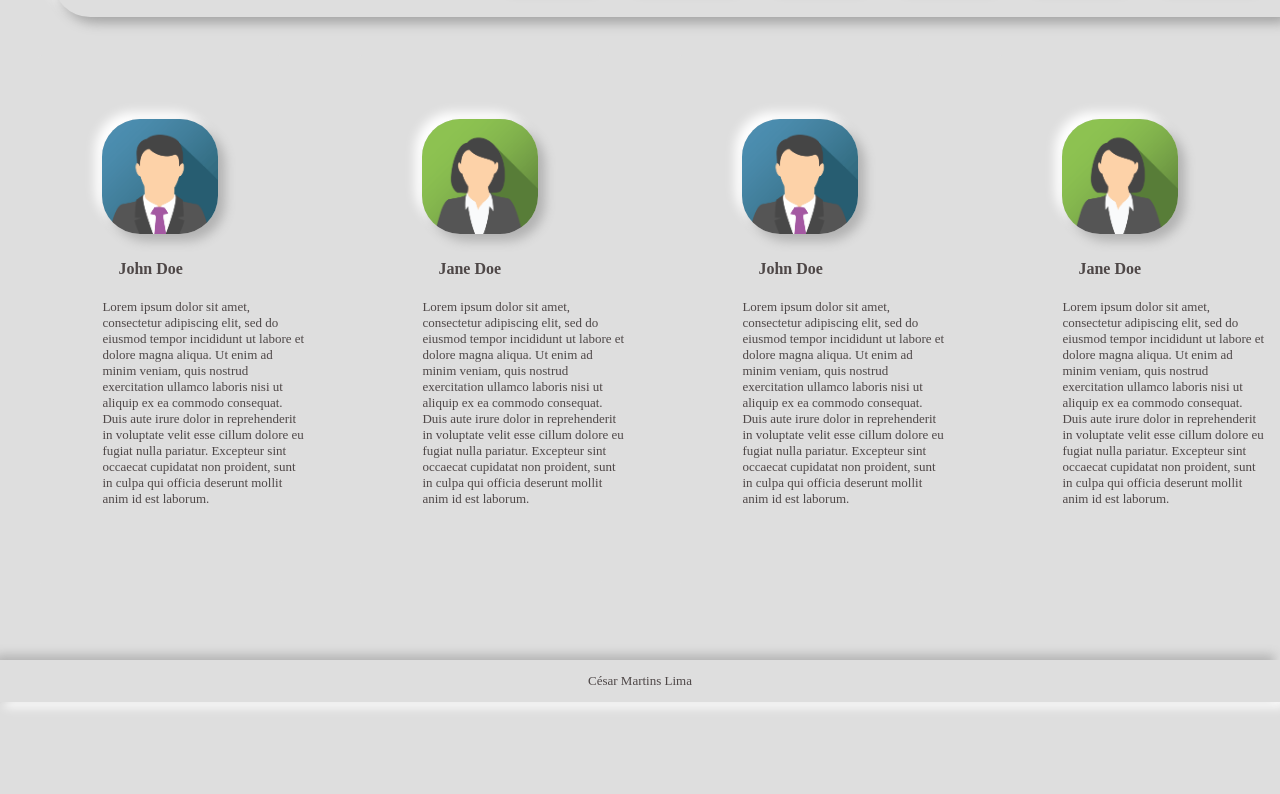
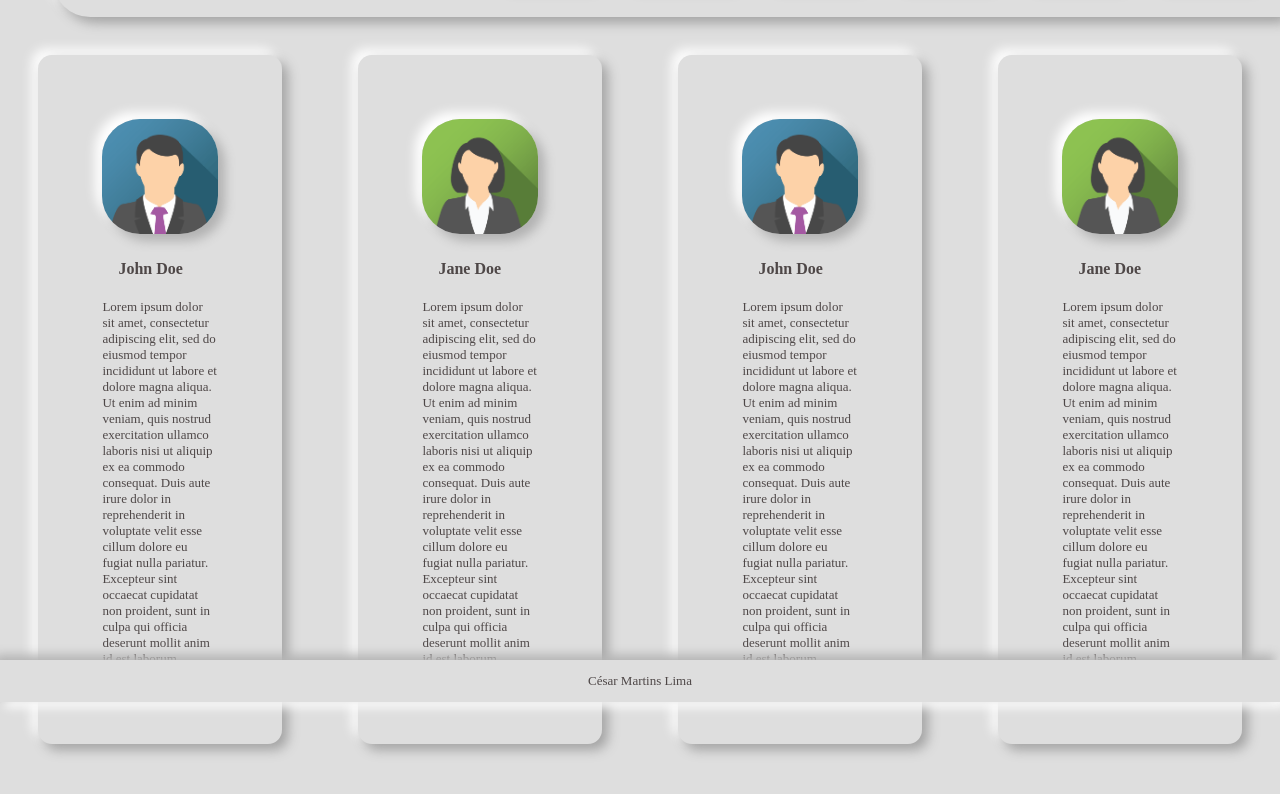
Before and after one commit to c-david-projects/neomorphismUI, a plain HTML site: page index.html in a window 1280 px wide. Shown: the part 98-892 px from the top of the page. Before the commit the page ends 820 px from the top, so only its background shows below. Drawn offline with Linux system fonts and the light colour scheme; a web font is replaced by a local one.

Commit message:
Added card design

```diff
--- a/index.html
+++ b/index.html
@@ -25,7 +25,10 @@ p {
   border-radius: 5px;
   height: 100%;
   background:#dedede;
+  box-shadow: 6px 6px 12px #a4a4a4, -6px -6px 12px #ffffff;
+  border-radius: 14px;
 }
+
 
  .card img{
     border-radius: 5px;
@@ -96,10 +99,6 @@ p {
     float: right;
 }
 
-.container {
-    width: 177%;
-}
-
 
 .footer {
    position: fixed;
@@ -152,8 +151,8 @@ p {
         </style>
         <script>
             function playSound () {
-    document.getElementById('play').play();
-}
+              document.getElementById('play').play();
+        }
         </script>
     </head>
     <body>
```
